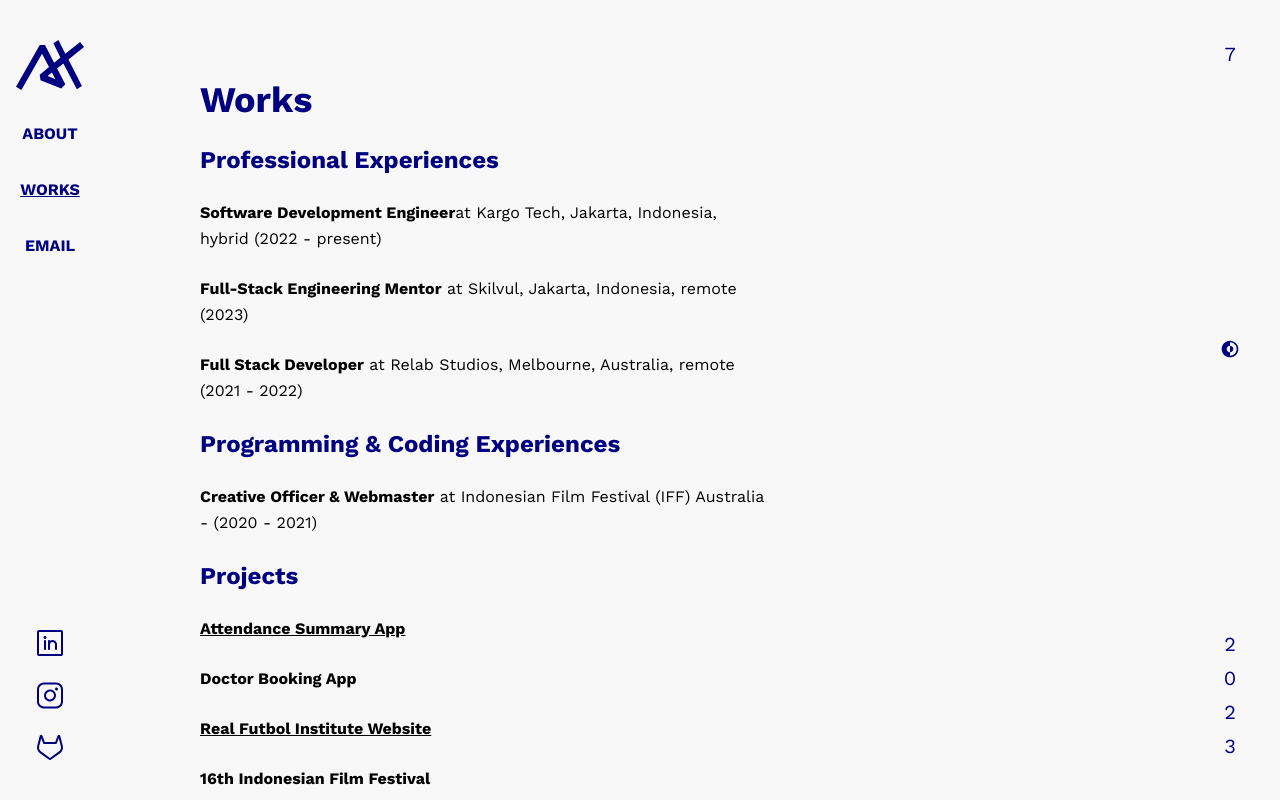
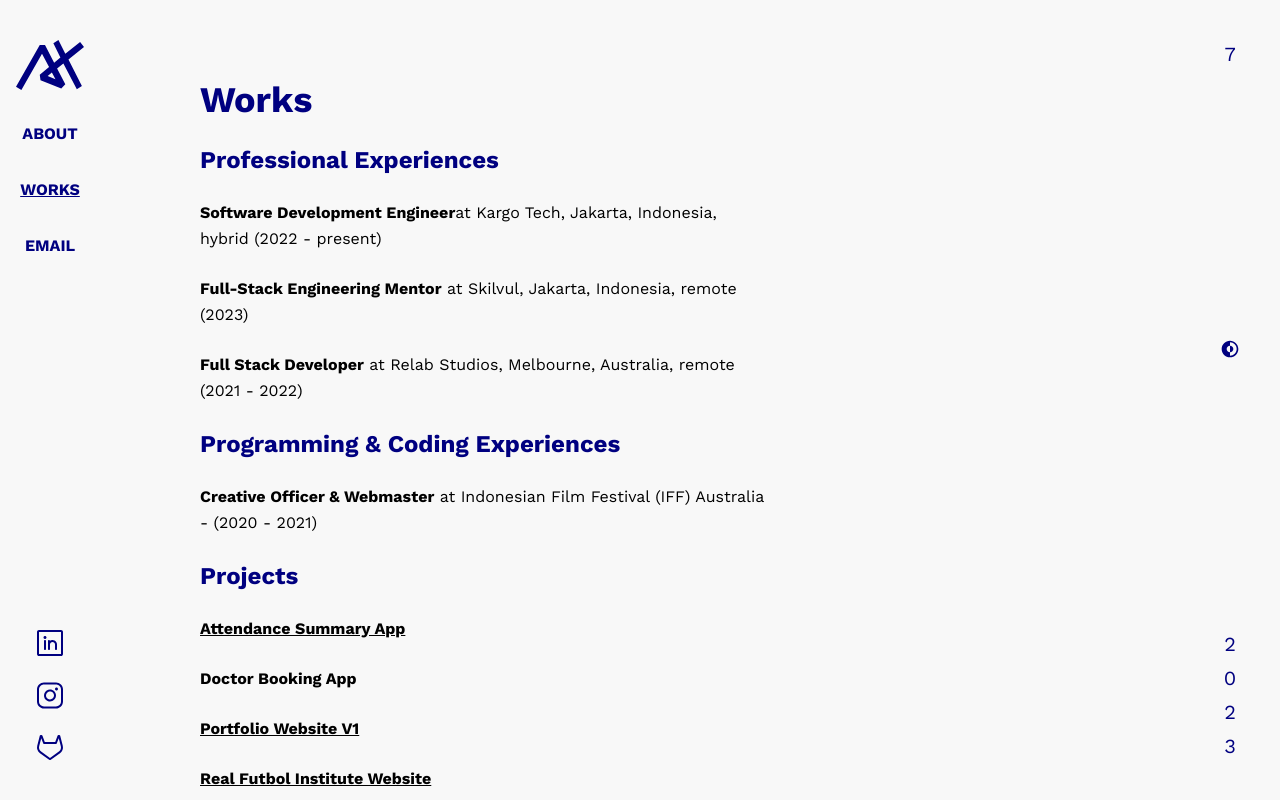
Before and after one commit to AlfredHutomo/portfolio-v2, a Next.js app: page /works in a window 1280 px wide. Built offline with nearby package versions, Linux system fonts and the light colour scheme.

Commit message:
added v1 portfolio

```diff
--- a/src/app/works/page.tsx
+++ b/src/app/works/page.tsx
@@ -31,6 +31,9 @@ export default function Works() {
           Attendance Summary App
         </a>
         <p className="font-bold">Doctor Booking App</p>
+        <a className="font-bold underline" href="https://v1.alfredtomo.dev/">
+          Portfolio Website V1
+        </a>
         <a
           className="font-bold underline"
           href="https://www.realfutbolinstitute.com/"
--- a/src/components/NavBar.tsx
+++ b/src/components/NavBar.tsx
@@ -73,9 +73,9 @@ const NavBar = () => {
       </div>
       <div className="flex flex-row sm:flex-col items-center justify-center sm:justify-between sm:h-[130px] gap-[30px] sm:gap-0 primary">
         {socials.map(({ link, LogoComponent }) => (
-          <a href={link} key={link}>
+          <motion.a href={link} key={link} whileHover={{ scale: 1.1 }}>
             <LogoComponent />
-          </a>
+          </motion.a>
         ))}
       </div>
     </nav>
```
